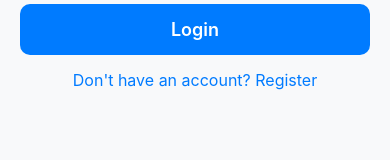
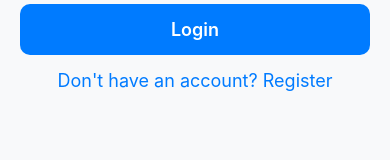
Before and after one commit to RahmatullahZadran/appss, a React Native app: screen /Auth in a window 390 px wide. Shown: the part 264-424 px from the top of the page. Built offline with nearby package versions, Linux system fonts and the light colour scheme; no server answers.

Commit message:
updated firebase

```diff
--- a/components/auth.js
+++ b/components/auth.js
@@ -370,7 +370,7 @@ const styles = StyleSheet.create({
     marginVertical: 10,
   },
   guidelineText: {
-    fontSize: 14,
+    fontSize: 18,
     marginLeft: 10,
     textDecorationLine: 'underline',
     color: '#007bff',
@@ -391,7 +391,7 @@ const styles = StyleSheet.create({
   toggleText: {
     textAlign: 'center',
     color: '#007bff',
-    fontSize: 16,
+    fontSize: 18,
   },
   modalContainer: {
     flex: 1,
```
